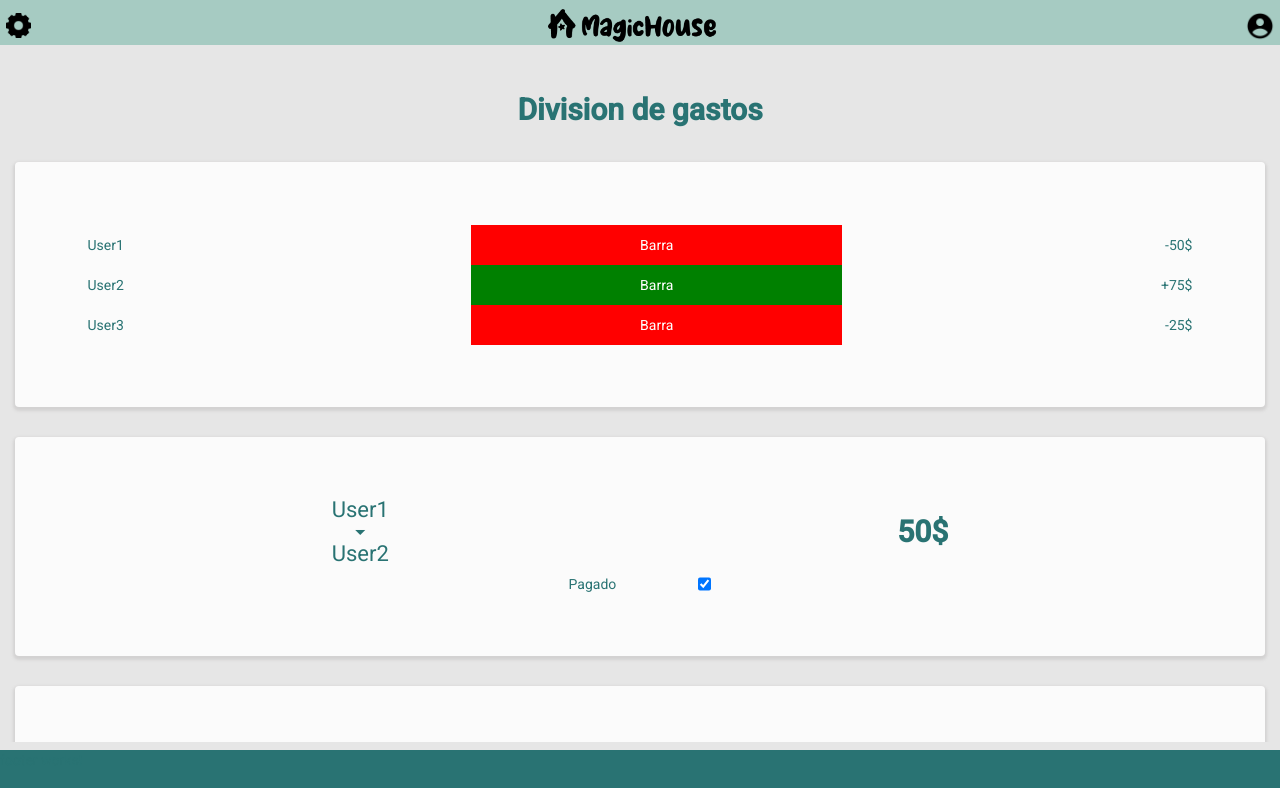
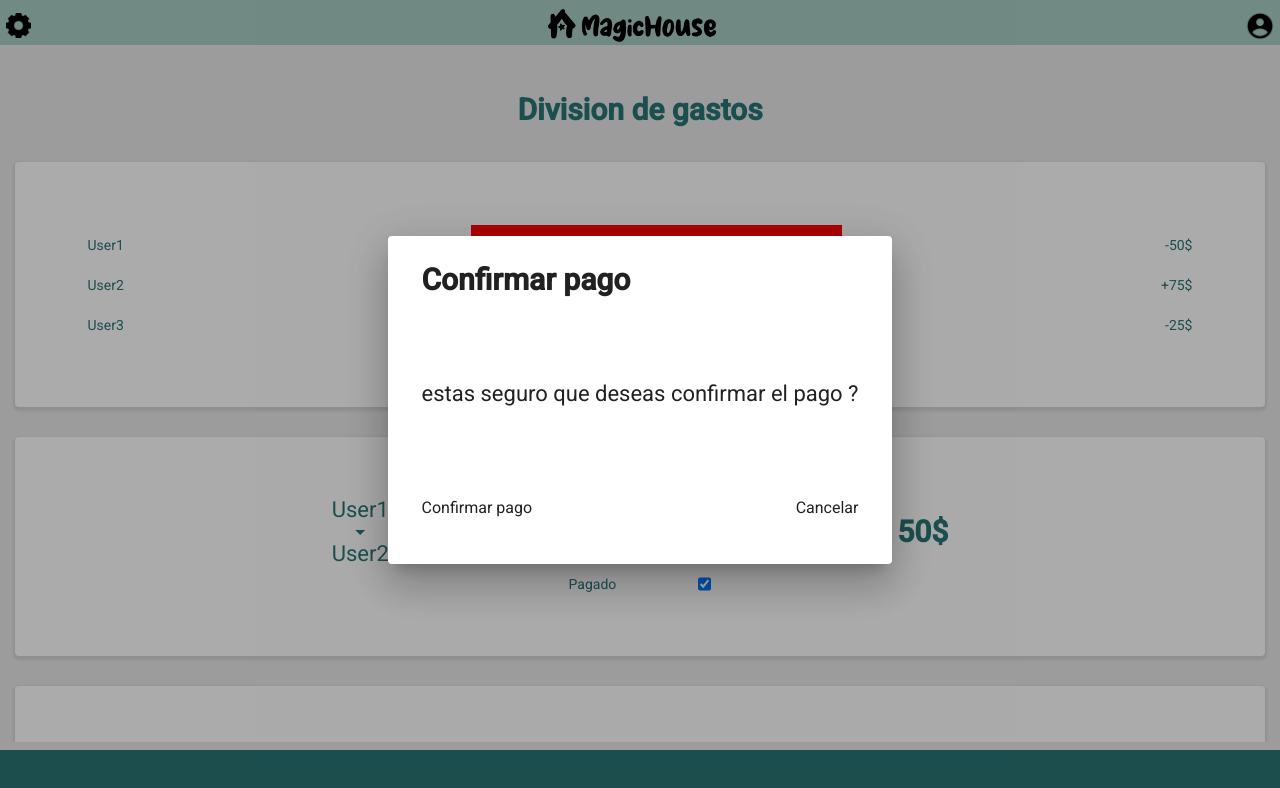
Before and after one commit to Manuela-Mariscotti/magicHouse, an Angular app: page / in a window 1280 px wide. Both pictures are taken after a click on the checkbox 704 px from the left and 583 px from the top of the page. Shown: the top 788 px of the page. Built offline with nearby package versions, Linux system fonts and the light colour scheme.

Commit message:
resumen gastos

```diff
--- a/src/app/app.module.ts
+++ b/src/app/app.module.ts
@@ -25,13 +25,13 @@ import { BrowserAnimationsModule } from '@angular/platform-browser/animations';
 import { MatDialogModule } from '@angular/material/dialog';
 import { DialogCrearComponent } from './components/dialogs/dialog-crear/dialog-crear.component';
 import { MatButtonModule } from '@angular/material/button';
-import { FormsModule } from '@angular/forms';
 import { MatTableModule } from '@angular/material/table';
 import { DialogUnirteComponent } from './components/dialogs/dialog-unirte/dialog-unirte.component';
 
 import { FormsModule, ReactiveFormsModule } from '@angular/forms';
 import { NgbModule } from '@ng-bootstrap/ng-bootstrap';
 import {MatIconModule} from '@angular/material/icon';
+import { DialogPagadoComponent } from './components/dialogs/dialog-pagado/dialog-pagado.component';
 
 
 @NgModule({
@@ -55,7 +55,8 @@ import {MatIconModule} from '@angular/material/icon';
     AjustesComponent,
     PerfilComponent,
     DialogCrearComponent,
-    DialogUnirteComponent
+    DialogUnirteComponent,
+    DialogPagadoComponent
   ],
   imports: [
     BrowserModule,
--- /dev/null
+++ b/src/app/components/dialogs/dialog-pagado/dialog-pagado.component.css
@@ -0,0 +1,14 @@
+.page{
+    display: flex;
+    flex-direction: column;
+    justify-content: space-between;
+
+    height: 35vh;
+
+    padding: 10px;
+
+}
+.fila{
+    display: flex;
+    justify-content: space-between;
+}
--- /dev/null
+++ b/src/app/components/dialogs/dialog-pagado/dialog-pagado.component.html
@@ -0,0 +1,9 @@
+<div class="page">
+  <p class="texto-titulo">Confirmar pago</p>
+  <p class="text-subt">estas seguro que deseas confirmar el pago ?</p>
+
+  <div class="fila texto-gral">
+    <p>Confirmar pago</p>
+    <p>Cancelar</p>
+  </div>
+</div>
--- /dev/null
+++ b/src/app/components/dialogs/dialog-pagado/dialog-pagado.component.ts
@@ -0,0 +1,24 @@
+import { Component, Inject, OnInit } from '@angular/core';
+import { MatDialogRef, MAT_DIALOG_DATA } from '@angular/material/dialog';
+
+@Component({
+  selector: 'app-dialog-pagado',
+  templateUrl: './dialog-pagado.component.html',
+  styleUrls: ['./dialog-pagado.component.css']
+})
+export class DialogPagadoComponent implements OnInit {
+
+  constructor(public dialogRef:MatDialogRef<DialogPagadoComponent>,
+    @Inject(MAT_DIALOG_DATA) public data:any)
+  {
+
+  }
+
+  cancelar() {
+    this.dialogRef.close();
+  }
+
+  ngOnInit(): void {
+  }
+
+}
--- a/src/app/pages/resumen-gastos/resumen-gastos.component.html
+++ b/src/app/pages/resumen-gastos/resumen-gastos.component.html
@@ -43,7 +43,7 @@
 
 
         <div class="fila">
-            <div class="checkbox">
+            <div class="checkbox" (click)="confirm()">
                 <label for="pagado">Pagado</label>
                 <input type="checkbox" name="pagado">
             </div>
--- a/src/app/pages/resumen-gastos/resumen-gastos.component.ts
+++ b/src/app/pages/resumen-gastos/resumen-gastos.component.ts
@@ -1,4 +1,6 @@
 import { Component, OnInit } from '@angular/core';
+import { MatDialog } from '@angular/material/dialog';
+import { DialogPagadoComponent } from 'src/app/components/dialogs/dialog-pagado/dialog-pagado.component';
 
 @Component({
   selector: 'app-resumen-gastos',
@@ -7,7 +9,11 @@ import { Component, OnInit } from '@angular/core';
 })
 export class ResumenGastosComponent implements OnInit {
 
-  constructor() { }
+  constructor(public dialog: MatDialog) { }
+
+  confirm(){
+    const dialog = this.dialog.open(DialogPagadoComponent)
+  }
 
   ngOnInit(): void {
   }
```
Also changed, not shown: 1 other file (tests, documents, lock files or other folders).
